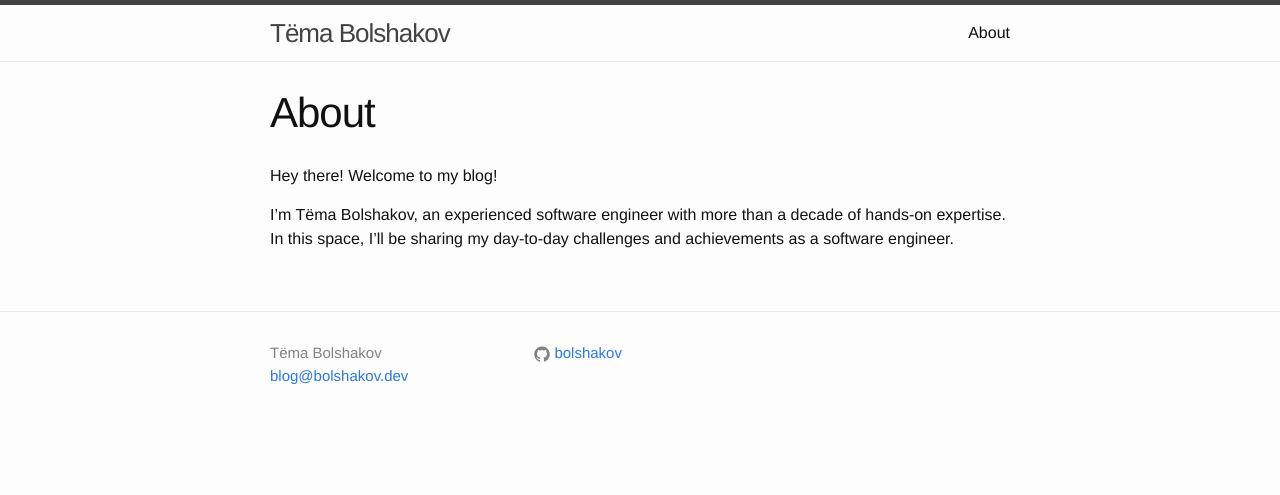
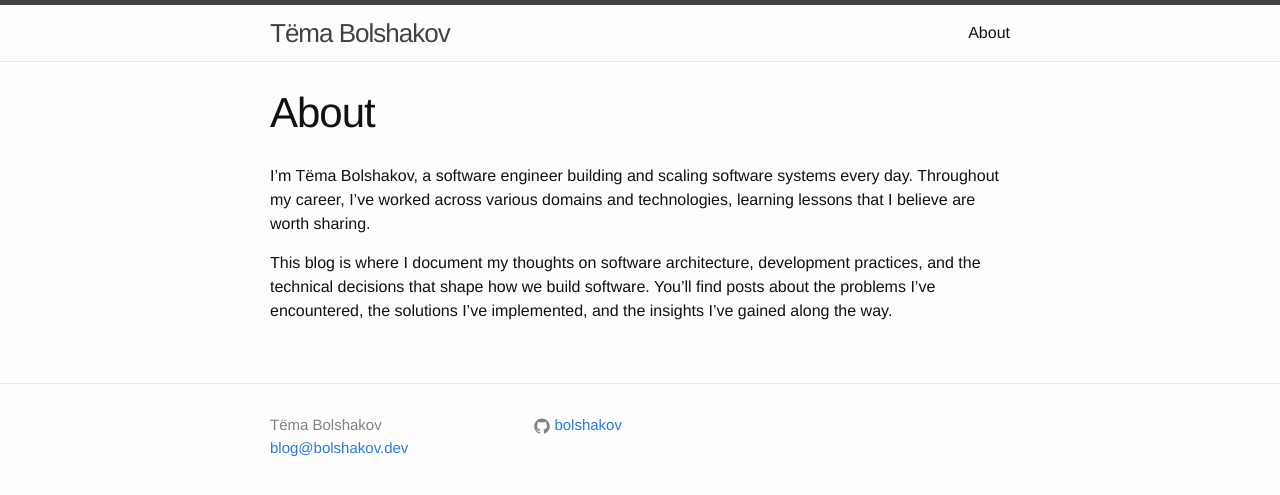
Before and after one commit to bolshakov/bolshakov.github.io, a Jekyll site: the page built from about.md, in a window 1280 px wide. Shown: the top 495 px of the page. Built offline with Jekyll 4.4.1, drawn with Linux system fonts in a browser that asks for light colours; comment, search, counter and statistics services are not loaded.

Commit message:
Update systems

```diff
--- a/Gemfile
+++ b/Gemfile
@@ -8,11 +8,11 @@ source 'https://rubygems.org'
 #
 # This will help ensure the proper Jekyll version is running.
 # Happy Jekylling!
-gem 'jekyll', '4.3.2'
+gem 'jekyll', '~> 4.4'
 
 # This is the default theme for new Jekyll sites. You may change this
 # to anything you like.
-gem 'minima', '~> 2.0'
+gem 'minima', '~> 2.5'
 
 # If you want to use GitHub Pages, remove the "gem "jekyll"" above and
 # uncomment the line below. To upgrade, run `bundle update github-pages`.
--- a/about.md
+++ b/about.md
@@ -3,7 +3,10 @@ layout: page
 title: About
 permalink: /about/
 ---
-Hey there! Welcome to my blog!
 
-I'm Tëma Bolshakov, an experienced software engineer with more than a decade of
-hands-on expertise. In this space, I'll be sharing my day-to-day challenges and achievements as a software engineer.
+I'm Tëma Bolshakov, a software engineer building and scaling software systems every day. Throughout my career,
+I've worked across various domains and technologies, learning lessons that I believe are worth sharing.
+
+This blog is where I document my thoughts on software architecture, development practices, and the technical decisions
+that shape how we build software. You'll find posts about the problems I've encountered, the solutions I've
+implemented, and the insights I've gained along the way.
```
Also changed, not shown: Gemfile.lock.
